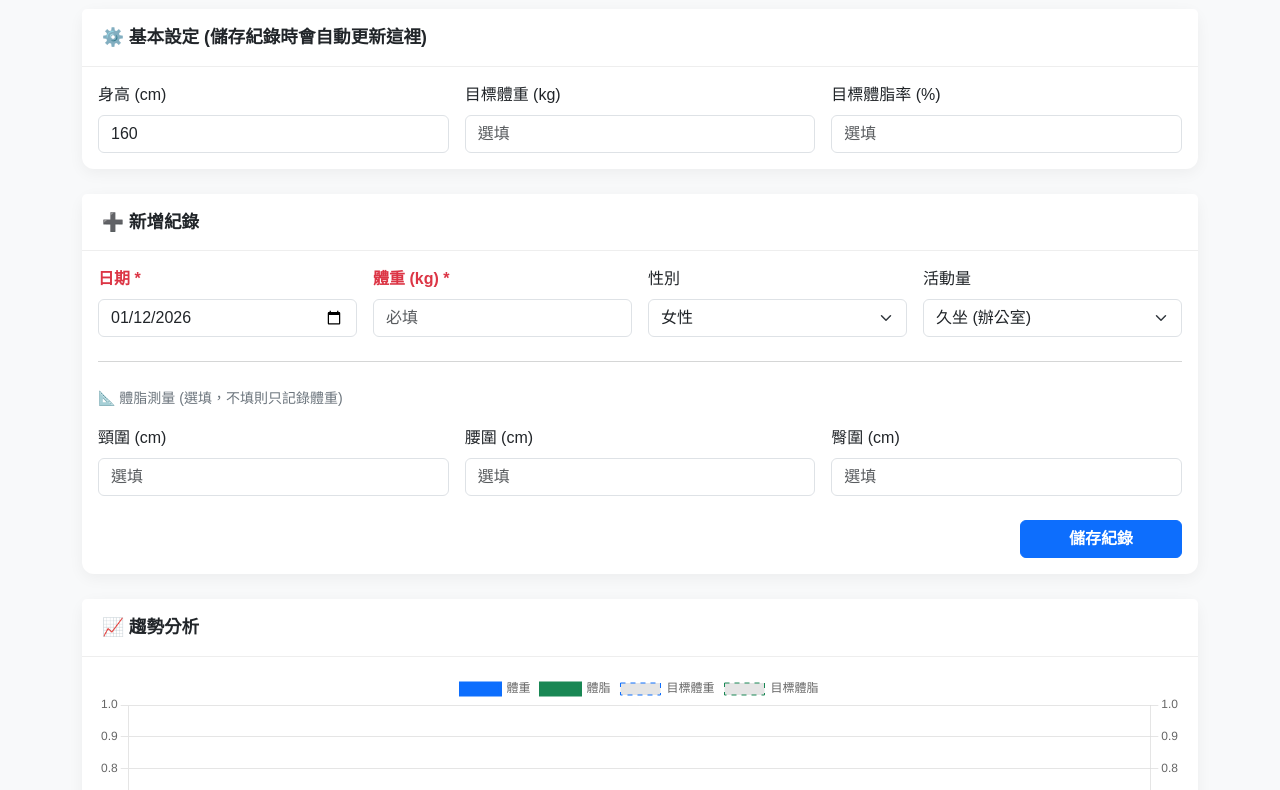
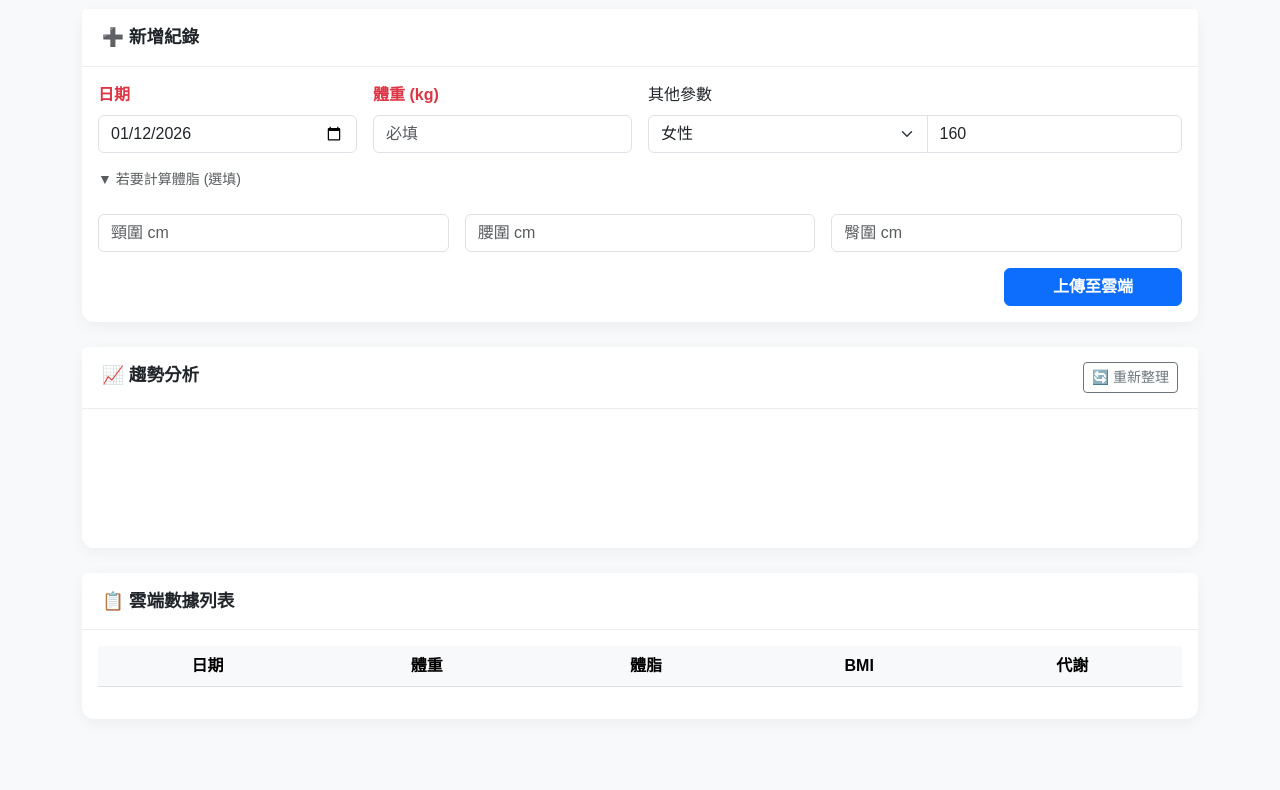
Before and after one commit to willa0916/my-weight-app, a plain HTML site: page index.html in a window 1280 px wide. Shown: the part 77-867 px from the top of the page. After the commit the page ends 845 px from the top, so only its background shows below. Drawn offline with nearby package versions, Linux system fonts and the light colour scheme.

Commit message:
改為雲端資料庫同步(App Script)

```diff
--- a/index.html
+++ b/index.html
@@ -3,123 +3,76 @@
 <head>
     <meta charset="UTF-8">
     <meta name="viewport" content="width=device-width, initial-scale=1.0">
-    <title>體態追蹤 v2.2 (修正版)</title>
+    <title>雲端體態追蹤 v3.0</title>
     <link href="https://cdn.jsdelivr.net/npm/bootstrap@5.3.0/dist/css/bootstrap.min.css" rel="stylesheet">
     <script src="https://cdn.jsdelivr.net/npm/chart.js"></script>
     <style>
         body { background-color: #f8f9fa; font-family: "Microsoft JhengHei", sans-serif; }
         .card { border: none; box-shadow: 0 4px 15px rgba(0,0,0,0.05); margin-bottom: 25px; border-radius: 12px; }
         .card-header { background-color: #fff; border-bottom: 1px solid #eee; font-weight: bold; font-size: 1.1rem; padding: 15px 20px; }
-        .badge-bmi-ok { background-color: #198754; }
-        .badge-bmi-warn { background-color: #ffc107; color: #000; }
-        .badge-bmi-danger { background-color: #dc3545; }
-        .delete-btn { color: #dc3545; cursor: pointer; margin-left: 10px; }
-        .optional-label { font-size: 0.85em; color: #6c757d; font-weight: normal; }
+        .loading-overlay { position: fixed; top: 0; left: 0; width: 100%; height: 100%; background: rgba(255,255,255,0.8); z-index: 9999; display: flex; justify-content: center; align-items: center; flex-direction: column; visibility: hidden; }
+        .spinner-border { width: 3rem; height: 3rem; }
     </style>
 </head>
 <body>
 
+<div id="loading" class="loading-overlay">
+    <div class="spinner-border text-primary" role="status"></div>
+    <h4 class="mt-3 text-primary fw-bold">雲端同步中...</h4>
+    <p class="text-muted">正在與 Google 試算表連線</p>
+</div>
+
 <div class="container py-4">
-    <h2 class="text-center mb-4 fw-bold text-primary">📊 體態分析儀 v2.2 (修正版)</h2>
+    <h2 class="text-center mb-4 fw-bold text-primary">☁️ 雲端體重計錄器</h2>
 
     <div class="card">
-        <div class="card-header">⚙️ 基本設定 (儲存紀錄時會自動更新這裡)</div>
+        <div class="card-header">➕ 新增紀錄</div>
         <div class="card-body">
             <div class="row g-3">
-                <div class="col-md-4">
-                    <label class="form-label">身高 (cm)</label>
-                    <input type="number" id="settingHeight" class="form-control" value="160">
+                <div class="col-md-3">
+                    <label class="form-label text-danger fw-bold">日期</label>
+                    <input type="date" id="inputDate" class="form-control">
                 </div>
-                <div class="col-md-4">
-                    <label class="form-label">目標體重 (kg)</label>
-                    <input type="number" id="targetWeight" class="form-control" placeholder="選填">
+                <div class="col-md-3">
+                    <label class="form-label text-danger fw-bold">體重 (kg)</label>
+                    <input type="number" id="inputWeight" class="form-control" step="0.1" placeholder="必填">
                 </div>
-                <div class="col-md-4">
-                    <label class="form-label">目標體脂率 (%)</label>
-                    <input type="number" id="targetFat" class="form-control" placeholder="選填">
+                <div class="col-md-6">
+                    <label class="form-label">其他參數</label>
+                    <div class="input-group">
+                        <select id="inputGender" class="form-select"><option value="female">女性</option><option value="male">男性</option></select>
+                        <input type="number" id="inputHeight" class="form-control" value="160" placeholder="身高">
+                    </div>
+                </div>
+
+                <div class="col-12"><small class="text-muted d-block mb-2">▼ 若要計算體脂 (選填)</small></div>
+                <div class="col-md-4"><input type="number" id="inputNeck" class="form-control" placeholder="頸圍 cm"></div>
+                <div class="col-md-4"><input type="number" id="inputWaist" class="form-control" placeholder="腰圍 cm"></div>
+                <div class="col-md-4"><input type="number" id="inputHip" class="form-control" placeholder="臀圍 cm"></div>
+
+                <div class="col-12 text-end mt-3">
+                    <button onclick="uploadRecord()" class="btn btn-primary px-5 fw-bold">上傳至雲端</button>
                 </div>
             </div>
         </div>
     </div>
 
     <div class="card">
-        <div class="card-header">➕ 新增紀錄</div>
-        <div class="card-body">
-            <div class="row g-3">
-                <div class="col-md-3">
-                    <label class="form-label text-danger fw-bold">日期 *</label>
-                    <input type="date" id="inputDate" class="form-control">
+        <div class="card-header d-flex justify-content-between">
+            <span>📈 趨勢分析</span>
+            <button onclick="fetchData()" class="btn btn-sm btn-outline-secondary">🔄 重新整理</button>
         </div>
-                <div class="col-md-3">
-                    <label class="form-label text-danger fw-bold">體重 (kg) *</label>
-                    <input type="number" id="inputWeight" class="form-control" step="0.1" placeholder="必填">
-                </div>
-                <div class="col-md-3">
-                    <label class="form-label">性別</label>
-                    <select id="inputGender" class="form-select" onchange="toggleHipInput()">
-                        <option value="female">女性</option>
-                        <option value="male">男性</option>
-                    </select>
-                </div>
-                <div class="col-md-3">
-                    <label class="form-label">活動量</label>
-                    <select id="inputActivity" class="form-select">
-                        <option value="1.2">久坐 (辦公室)</option>
-                        <option value="1.375">輕度運動</option>
-                        <option value="1.55">中度運動</option>
-                        <option value="1.725">高度運動</option>
-                    </select>
-                </div>
-
-                <div class="col-12"><hr class="my-2 text-muted"></div>
-                <div class="col-12">
-                    <small class="text-secondary">📐 體脂測量 (選填，不填則只記錄體重)</small>
-                </div>
-
-                <div class="col-md-4">
-                    <label class="form-label">頸圍 (cm)</label>
-                    <input type="number" id="inputNeck" class="form-control" placeholder="選填">
-                </div>
-                <div class="col-md-4">
-                    <label class="form-label">腰圍 (cm)</label>
-                    <input type="number" id="inputWaist" class="form-control" placeholder="選填">
-                </div>
-                <div class="col-md-4" id="hipInputGroup">
-                    <label class="form-label">臀圍 (cm)</label>
-                    <input type="number" id="inputHip" class="form-control" placeholder="選填">
-                </div>
-
-                <div class="col-12 text-end mt-4">
-                    <button onclick="addRecord()" class="btn btn-primary px-5 fw-bold">儲存紀錄</button>
-                </div>
-            </div>
-        </div>
-    </div>
-
-    <div class="card">
-        <div class="card-header">📈 趨勢分析</div>
         <div class="card-body">
             <canvas id="trendChart" height="100"></canvas>
         </div>
     </div>
 
     <div class="card">
-        <div class="card-header d-flex justify-content-between align-items-center">
-            <span>📋 數據列表</span>
-            <button onclick="exportCSV()" class="btn btn-sm btn-success">📥 匯出 Excel</button>
-        </div>
+        <div class="card-header">📋 雲端數據列表</div>
         <div class="card-body">
             <div class="table-responsive">
-                <table class="table table-hover align-middle text-center" style="font-size: 0.9rem;">
-                    <thead class="table-light">
-                        <tr>
-                            <th>日期</th>
-                            <th>體重/體脂</th>
-                            <th>BMI/FFMI</th>
-                            <th>代謝 (BMR/TDEE)</th>
-                            <th>刪除</th>
-                        </tr>
-                    </thead>
+                <table class="table table-hover align-middle text-center">
+                    <thead class="table-light"><tr><th>日期</th><th>體重</th><th>體脂</th><th>BMI</th><th>代謝</th></tr></thead>
                     <tbody id="recordList"></tbody>
                 </table>
             </div>
@@ -128,224 +81,164 @@
 </div>
 
 <script>
-    // --- 初始化區塊 ---
-    try {
-        // 設定今天的日期
+    // ==========================================
+    // ⚠️ 請在這裡貼上您的 Google Apps Script 網址
+    const GOOGLE_SCRIPT_URL = "https://script.google.com/macros/s/AKfycbyJc6Com9wU5CtMvVAI57bFUBHs3o8etDRJCR7CzvYMLEQChvFoxGSjM8hCYGxI_gBKRA/exec";
+    // ==========================================
+
     document.getElementById('inputDate').valueAsDate = new Date();
+    let records = [];
+    let myChart = null;
 
-        // 讀取資料，如果沒有則建立空陣列
-        var records = JSON.parse(localStorage.getItem('bodyTrackerData_v2')) || [];
-        var settings = JSON.parse(localStorage.getItem('bodyTrackerSettings')) || { height: 160, targetW: '', targetF: '' };
-        var myChart = null;
+    // 啟動時讀取資料
+    window.onload = function() {
+        if(GOOGLE_SCRIPT_URL === "https://script.google.com/macros/s/AKfycbyJc6Com9wU5CtMvVAI57bFUBHs3o8etDRJCR7CzvYMLEQChvFoxGSjM8hCYGxI_gBKRA/exec") {
+            alert("請記得修改程式碼中的 GOOGLE_SCRIPT_URL 變數！");
+        } else {
+            fetchData();
+        }
+    };
 
-        // 將儲存的設定填入欄位
-        if(document.getElementById('settingHeight')) document.getElementById('settingHeight').value = settings.height || 160;
-        if(document.getElementById('targetWeight')) document.getElementById('targetWeight').value = settings.targetW || '';
-        if(document.getElementById('targetFat')) document.getElementById('targetFat').value = settings.targetF || '';
-
-        // 啟動渲染
-        renderAll();
-    } catch (e) {
-        alert("初始化發生錯誤，請重新整理網頁：" + e.message);
+    // 顯示/隱藏讀取畫面
+    function toggleLoading(show) {
+        document.getElementById('loading').style.visibility = show ? 'visible' : 'hidden';
     }
 
-    // --- 功能區塊 ---
-
-    function toggleHipInput() {
-        const gender = document.getElementById('inputGender').value;
-        const hipGroup = document.getElementById('hipInputGroup');
-        if (hipGroup) {
-            hipGroup.style.display = (gender === 'male') ? 'none' : 'block';
-        }
+    // 1. 從 Google 試算表讀取資料 (GET)
+    function fetchData() {
+        toggleLoading(true);
+        fetch(GOOGLE_SCRIPT_URL)
+        .then(response => response.json())
+        .then(data => {
+            records = data; // 覆蓋舊資料
+            // 依日期排序
+            records.sort((a, b) => new Date(a.date) - new Date(b.date));
+            renderAll();
+            toggleLoading(false);
+        })
+        .catch(error => {
+            alert("讀取失敗，請檢查網路或網址：" + error);
+            toggleLoading(false);
+        });
     }
 
-    // 核心功能：新增紀錄
-    function addRecord() {
-        try {
-            // 1. 取得欄位元件 (如果找不到會報錯)
-            const dateEl = document.getElementById('inputDate');
-            const weightEl = document.getElementById('inputWeight');
-            const heightEl = document.getElementById('settingHeight');
+    // 2. 上傳資料到 Google 試算表 (POST)
+    function uploadRecord() {
+        const date = document.getElementById('inputDate').value;
+        const weight = parseFloat(document.getElementById('inputWeight').value);
+        const height = parseFloat(document.getElementById('inputHeight').value);
 
-            if (!dateEl || !weightEl || !heightEl) {
-                throw new Error("找不到必要的輸入欄位 (ID Error)");
-            }
+        if (!date || !weight) { alert("日期與體重為必填！"); return; }
 
-            // 2. 取得數值
-            const date = dateEl.value;
-            const weight = parseFloat(weightEl.value);
-            const height = parseFloat(heightEl.value);
+        // 計算邏輯
+        const heightM = height / 100;
+        const bmi = (weight / (heightM ** 2)).toFixed(1);
 
-            // 3. 驗證必填項目
-            if (!date) { alert("請選擇日期！"); return; }
-            if (isNaN(weight) || weight <= 0) { alert("請輸入有效的體重！"); return; }
-            if (isNaN(height) || height <= 0) { alert("請輸入有效的身高！"); return; }
-
-            // 自動更新設定 (將目前的身高與目標存起來)
-            settings.height = height;
-            settings.targetW = document.getElementById('targetWeight').value;
-            settings.targetF = document.getElementById('targetFat').value;
-            localStorage.setItem('bodyTrackerSettings', JSON.stringify(settings));
-
-            // 取得其他選填數值
+        // 體脂計算
         const gender = document.getElementById('inputGender').value;
-            const activity = parseFloat(document.getElementById('inputActivity').value) || 1.2;
         const neck = parseFloat(document.getElementById('inputNeck').value);
         const waist = parseFloat(document.getElementById('inputWaist').value);
         const hip = parseFloat(document.getElementById('inputHip').value);
 
-            // 計算 BMI
-            const heightM = height / 100;
-            const bmi = (weight / (heightM ** 2)).toFixed(1);
+        let bodyFat = '', bmr = '', tdee = '', ffmi = '';
 
-            // 判斷是否計算體脂
-            let bodyFat = null;
-            let bmr = null;
-            let tdee = null;
-            let ffmi = null;
-
-            // 只有當圍度有數值時才計算
         let hasData = false;
-            if (gender === 'male' && !isNaN(neck) && !isNaN(waist)) hasData = true;
-            if (gender === 'female' && !isNaN(neck) && !isNaN(waist) && !isNaN(hip)) hasData = true;
+        if (gender === 'male' && neck && waist) hasData = true;
+        if (gender === 'female' && neck && waist && hip) hasData = true;
 
         if (hasData) {
-                // 美國海軍公式
             if (gender === 'male') {
                 bodyFat = 495 / (1.0324 - 0.19077 * Math.log10(waist - neck) + 0.1554 * Math.log10(height)) - 450;
             } else {
                 bodyFat = 495 / (1.29579 - 0.35004 * Math.log10(waist + hip - neck) + 0.22100 * Math.log10(height)) - 450;
             }
-
-                // 避免輸入不合理導致計算出無限大或 NaN
-                if (!isFinite(bodyFat) || isNaN(bodyFat)) {
-                    bodyFat = null; // 數據不合理，視為未填
-                } else {
             bodyFat = bodyFat.toFixed(1);
-                    // 進階計算
             const lbm = weight * (1 - (bodyFat / 100));
             bmr = Math.round(370 + (21.6 * lbm));
-                    tdee = Math.round(bmr * activity);
+            tdee = Math.round(bmr * 1.2); // 預設久坐
             ffmi = (lbm / (heightM ** 2)).toFixed(1);
         }
+
+        // 準備傳送的資料
+        const payload = {
+            date: date,
+            weight: weight,
+            bmi: bmi,
+            bodyFat: bodyFat,
+            ffmi: ffmi,
+            bmr: bmr,
+            tdee: tdee
+        };
+
+        toggleLoading(true);
+
+        // 使用 fetch 發送 POST 請求
+        fetch(GOOGLE_SCRIPT_URL, {
+            method: 'POST',
+            mode: 'no-cors', // 這是解決跨域問題的關鍵
+            headers: {
+                'Content-Type': 'text/plain'
+            },
+            body: JSON.stringify(payload)
+        })
+        .then(() => {
+            // 因 Google Script 回傳 redirect 會被瀏覽器攔截，
+            // 只要沒報錯，我們就假設成功，並重新讀取資料
+            setTimeout(() => {
+                alert("上傳成功！");
+                fetchData(); // 重新抓取資料以更新畫面
+                // 清空欄位
+                document.getElementById('inputWeight').value = '';
+            }, 1000);
+        })
+        .catch(error => {
+            alert("上傳發生錯誤：" + error);
+            toggleLoading(false);
+        });
     }
 
-            // 建立資料物件
-            const newRecord = {
-                id: Date.now(),
-                date,
-                weight,
-                bmi,
-                bodyFat,
-                bmr,
-                tdee,
-                ffmi
-            };
+    function renderAll() {
+        const tbody = document.getElementById('recordList');
+        tbody.innerHTML = '';
+        const labels = [], weightData = [], fatData = [];
 
-            // 存檔
-            records.push(newRecord);
-            records.sort((a, b) => new Date(a.date) - new Date(b.date));
-            localStorage.setItem('bodyTrackerData_v2', JSON.stringify(records));
+        records.forEach(r => {
+            // 處理日期字串格式
+            const d = r.date.substring(0, 10);
+            const row = `<tr>
+                <td>${d}</td>
+                <td><strong>${r.weight}</strong></td>
+                <td>${r.bodyFat ? r.bodyFat+'%' : '-'}</td>
+                <td>${r.bmi}</td>
+                <td class="small text-muted">${r.tdee ? 'TDEE:'+r.tdee : '-'}</td>
+            </tr>`;
+            tbody.innerHTML = row + tbody.innerHTML; // 新的在上面
 
-            // 更新畫面
-            renderAll();
+            labels.push(d);
+            weightData.push(r.weight);
+            fatData.push(r.bodyFat || null);
+        });
 
-            // 清空輸入框
-            weightEl.value = '';
-            document.getElementById('inputNeck').value = '';
-            document.getElementById('inputWaist').value = '';
-            document.getElementById('inputHip').value = '';
-
-            // 成功提示 (可選，覺得吵可以註解掉)
-            // alert("紀錄已儲存！");
-
-        } catch (error) {
-            alert("發生錯誤，無法儲存：" + error.message);
-            console.error(error);
-        }
+        drawChart(labels, weightData, fatData);
     }
 
-    function deleteRecord(id) {
-        if(confirm("確定刪除此筆資料？")) {
-            records = records.filter(r => r.id !== id);
-            localStorage.setItem('bodyTrackerData_v2', JSON.stringify(records));
-            renderAll();
-        }
-    }
-
-    function exportCSV() {
-        if(records.length === 0) { alert('沒有資料可以匯出'); return; }
-        let csvContent = "\uFEFF日期,體重(kg),體脂率(%),BMI,FFMI,BMR,TDEE\n";
-        records.forEach(r => {
-            csvContent += `${r.date},${r.weight},${r.bodyFat||''},${r.bmi},${r.ffmi||''},${r.bmr||''},${r.tdee||''}\n`;
-        });
-        const blob = new Blob([csvContent], { type: 'text/csv;charset=utf-8;' });
-        const link = document.createElement("a");
-        link.href = URL.createObjectURL(blob);
-        link.download = `體態紀錄_${new Date().toISOString().slice(0,10)}.csv`;
-        document.body.appendChild(link);
-        link.click();
-        document.body.removeChild(link);
-    }
-
-    // 渲染圖表與列表
-    function renderAll() {
-        const tbody = document.getElementById('recordList');
-        if(!tbody) return;
-        tbody.innerHTML = '';
-
-        const labels = [];
-        const weightData = [];
-        const fatData = [];
-
-        records.forEach(r => {
-            // 生成 HTML
-            let fatHtml = r.bodyFat ? `<span class="${r.bodyFat > 30 ? 'text-danger':'text-success'}">${r.bodyFat}%</span>` : '<span class="text-muted">-</span>';
-            let tdeeHtml = r.tdee ? `<div class="fw-bold text-primary">${r.tdee}</div>` : '<span class="text-muted">-</span>';
-
-            const row = `<tr>
-                <td>${r.date}</td>
-                <td><div class="fw-bold">${r.weight}</div>${fatHtml}</td>
-                <td><div>BMI: ${r.bmi}</div><small class="text-muted">${r.ffmi ? 'FFMI:'+r.ffmi : ''}</small></td>
-                <td>${tdeeHtml}<small class="text-muted">${r.bmr ? 'BMR:'+r.bmr : ''}</small></td>
-                <td><span class="delete-btn" onclick="deleteRecord(${r.id})">❌</span></td>
-            </tr>`;
-            tbody.innerHTML = row + tbody.innerHTML;
-
-            labels.push(r.date);
-            weightData.push(r.weight);
-            fatData.push(r.bodyFat);
-        });
-
-        // 繪圖
-        const ctx = document.getElementById('trendChart');
-        if (ctx) {
-            const targetW = settings.targetW ? Array(labels.length).fill(settings.targetW) : [];
-            const targetF = settings.targetF ? Array(labels.length).fill(settings.targetF) : [];
-
+    function drawChart(labels, weightData, fatData) {
+        const ctx = document.getElementById('trendChart').getContext('2d');
         if (myChart) myChart.destroy();
-
-            myChart = new Chart(ctx.getContext('2d'), {
+        myChart = new Chart(ctx, {
             type: 'line',
             data: {
                 labels: labels,
                 datasets: [
-                        { label: '體重', data: weightData, borderColor: '#0d6efd', backgroundColor: '#0d6efd', yAxisID: 'y', tension: 0.3, spanGaps: true },
-                        { label: '體脂', data: fatData, borderColor: '#198754', backgroundColor: '#198754', yAxisID: 'y1', tension: 0.3, spanGaps: false },
-                        { label: '目標體重', data: targetW, borderColor: '#0d6efd', borderDash: [5, 5], pointRadius: 0, borderWidth: 1, yAxisID: 'y' },
-                        { label: '目標體脂', data: targetF, borderColor: '#198754', borderDash: [5, 5], pointRadius: 0, borderWidth: 1, yAxisID: 'y1' }
+                    { label: '體重', data: weightData, borderColor: '#0d6efd', tension: 0.3 },
+                    { label: '體脂', data: fatData, borderColor: '#198754', tension: 0.3, spanGaps: false }
                 ]
             },
             options: {
                 responsive: true,
-                    interaction: { mode: 'index', intersect: false },
-                    scales: {
-                        y: { type: 'linear', display: true, position: 'left' },
-                        y1: { type: 'linear', display: true, position: 'right', grid: {drawOnChartArea: false} }
-                    }
+                scales: { y: { beginAtZero: false } }
             }
         });
-        }
     }
 </script>
 
```
Lines whose indentation alone changed are shown as unchanged.
